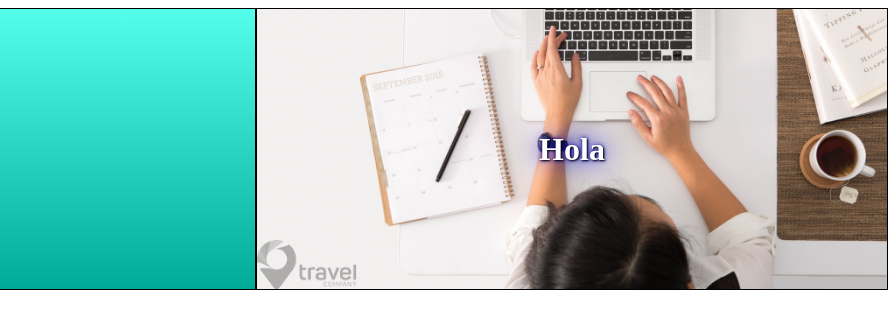
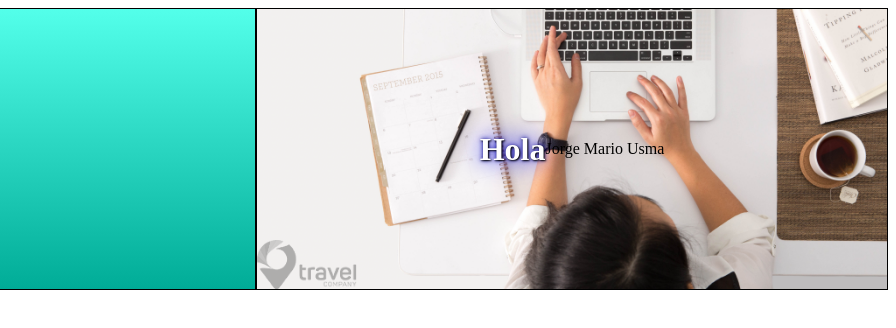
Before and after one commit to jhuhandha/GarantiasPruebaGit, a plain HTML site: page cssa.html in a window 1280 px wide. Shown: the full height of the page, 384-1280 px from the left. Drawn offline with Linux system fonts and the light colour scheme.

Commit message:
Commit inicial

```diff
--- a/cssa.html
+++ b/cssa.html
@@ -13,6 +13,7 @@
         </div>
         <div class="fondo">
             <h1>Hola</h1>
+            <span>Jorge Mario Usma</span>
         </div>
     </div>
 </body>
```
